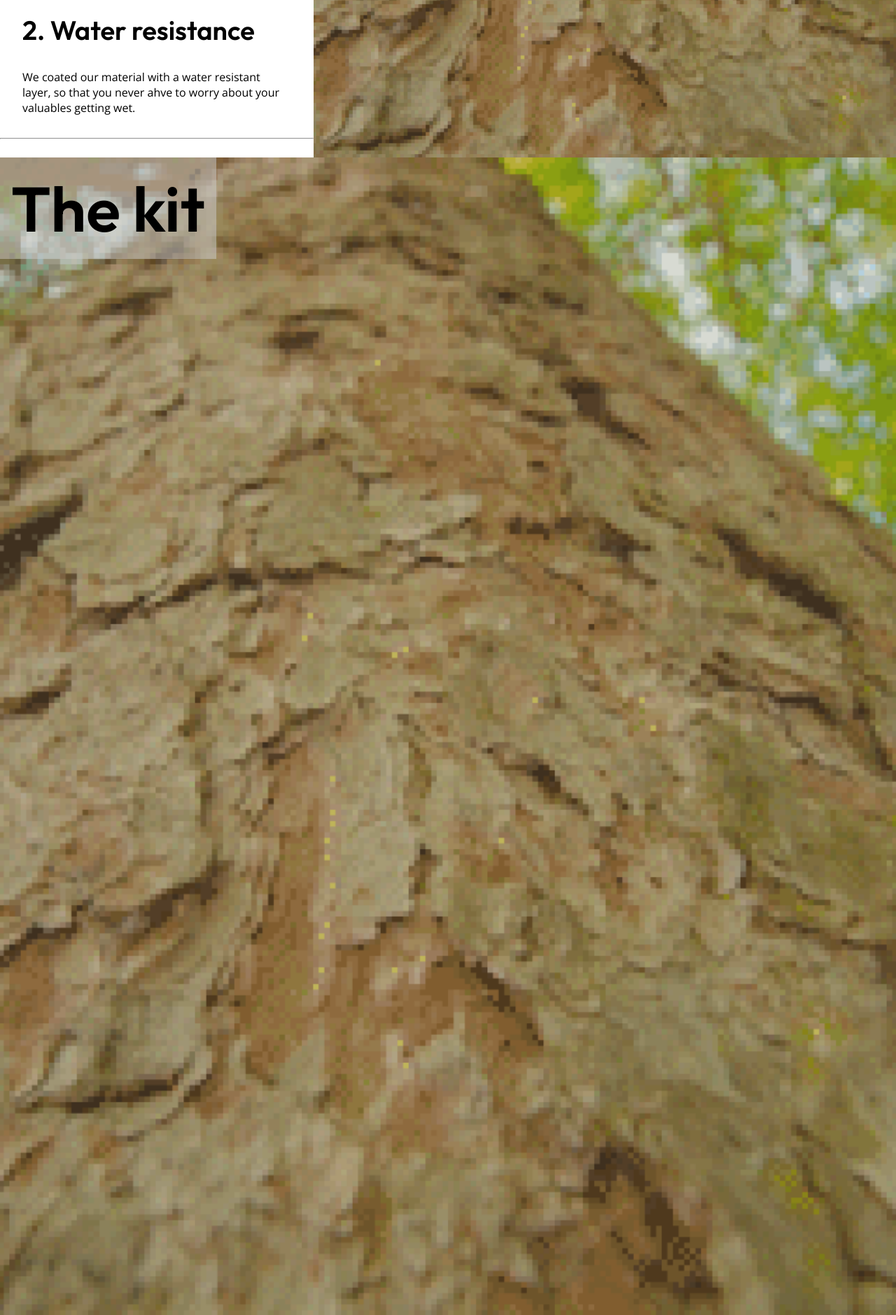
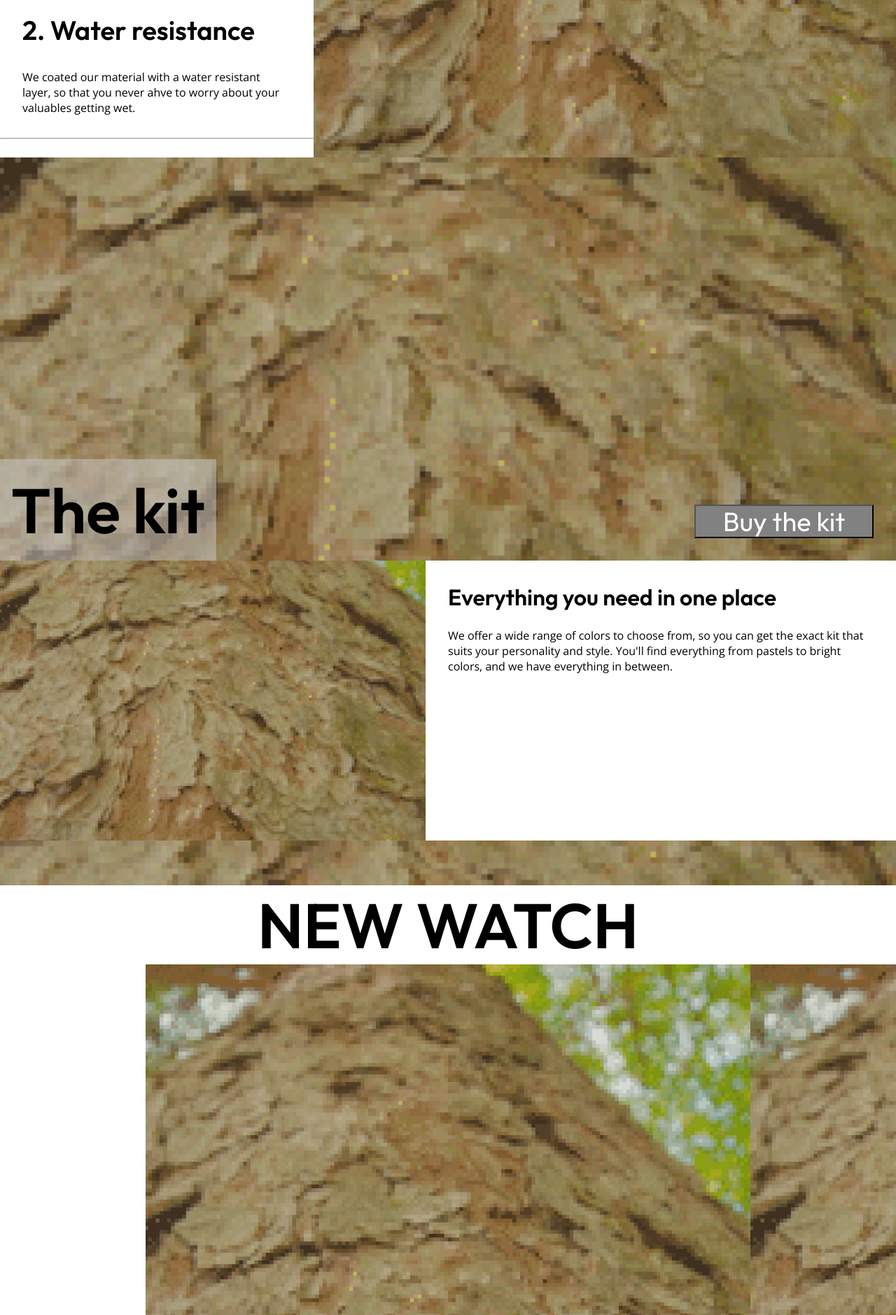
Before and after one commit to jaken92/Naturally-Group-13, a PHP site: page / in a window 1280 px wide. Shown: the part 2000-3879 px from the top of the page at 70% size. Run offline with PHP 8.4, Linux system fonts and the light colour scheme.

Commit message:
section three and four
rough desktop layout

```diff
--- a/index.html
+++ b/index.html
@@ -127,11 +127,12 @@
       <div class="heading-container">
         <h2 class="the-kit-heading">The kit</h2>
       </div>
-      <h3 class="the-kit-subheading"></h3>
-      <button class="call-to-action-btn">CALL TO ACTION</button>
+      <button class="call-to-action-btn">Buy the kit</button>
     </section>
     <section class="section-four">
       <article>
+          <img class="desktop-img" src="images/Bark_-_95209_AdobeExpress 1.png" alt="">
+        <div class="the-kit-offer">
           <h3>Everything you need in one place</h3>
           <p>
             We offer a wide range of colors to choose from, so you can get the
@@ -139,14 +140,7 @@
             everything from pastels to bright colors, and we have everything in
             between.
           </p>
-      </article>
-      <article class="till-hoeger">
-        Till höger
-        <h3>Everything we need</h3>
-        <p>
-          Lorem ipsum dolor sit, amet consectetur adipisicing elit. Alias,
-          obcaecati.
-        </p>
+      </div>
       </article>
     </section>
     <section class="section-five">
--- a/style.css
+++ b/style.css
@@ -112,18 +112,14 @@ img {
 .the-kit {
   width: 100%;
   margin-bottom: 0px;
+  display: block;
+  height: 26.6rem;
 }
 .the-kit-heading {
   font-size: 4rem;
   z-index: 1;
 }
-.the-kit-subheading {
-  font-size: 1rem;
-  position: absolute;
-  top: 6rem;
-  left: 2.3rem;
-  z-index: 1;
-}
+
 .call-to-action-btn {
   background-color: #818181;
   color: #fff;
@@ -134,14 +130,22 @@ img {
   align-items: center;
   width: 100%;
 }
-.till-hoeger {
+
+/*section four*/
+.desktop-img {
   display: none;
 }
 .section-four {
-  margin: 1rem;
-  margin-top: 1rem;
+  height: 26.6rem;
 }
-.section-four h3 {
+
+.the-kit-offer {
+  margin: 2rem 2rem 0 2rem;
+  display: flex;
+  flex-direction: column;
+  gap: 1.5rem;
+}
+.the-kit-offer h3 {
   font-size: 2rem;
 }
 .section-five {
@@ -169,17 +173,8 @@ img {
 }
 
 /*kit-addition-section*/
+
 .kit-addition {
-  margin-top: 2rem;
-}
-.call-to-action-btn {
-  background-color: #818181;
-  font-size: 1, 5rem;
-  height: 3rem;
-  display: flex;
-  justify-content: center;
-  align-items: center;
-  width: 100%;
   margin-top: 2rem;
 }
 
@@ -402,4 +397,46 @@ footer > div > a {
     width: 35%;
     height: 45rem;
   }
+
+  /*section three desktop the kit*/
+
+  .section-three {
+    position: relative;
+  }
+
+  .heading-container {
+    bottom: 0px;
+    left: 0px;
+    top: auto;
+  }
+
+  .the-kit {
+    height: 36rem;
+    width: 100%;
+  }
+
+  .call-to-action-btn {
+    position: absolute;
+    bottom: 2rem;
+    right: 2rem;
+    width: 20%;
+  }
+
+  /* section four desktop - all u need in one place*/
+  .section-four {
+    height: 25rem;
+  }
+  .section-four article {
+    display: flex;
+    flex-direction: row;
+  }
+  .desktop-img {
+    display: block;
+    width: 50%;
+    height: 25rem;
+  }
+
+  .the-kit-offer {
+    width: 50%;
+  }
 }
```
Lines whose indentation alone changed are shown as unchanged.
